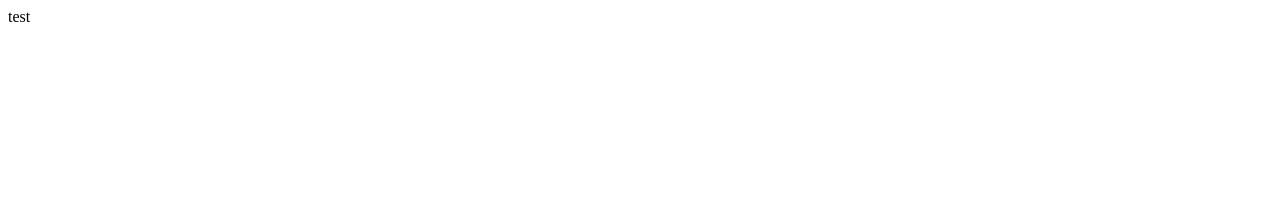
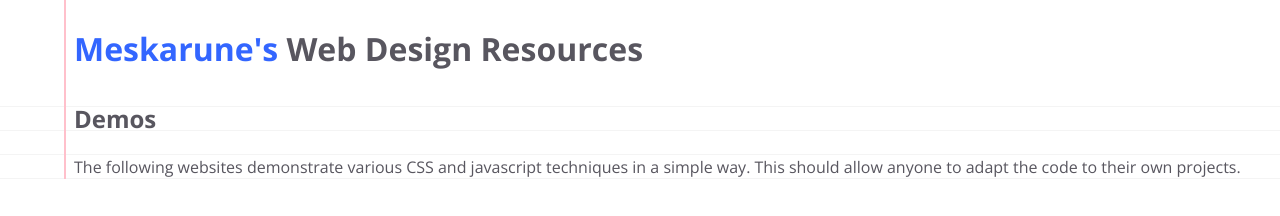
Before and after one commit to meskarune/meskarune.github.io, a plain HTML site: page index.html in a window 1280 px wide. Drawn offline with nearby package versions, Linux system fonts and the light colour scheme.

Commit message:
added css and images

```diff
--- a/index.html
+++ b/index.html
@@ -1,10 +1,53 @@
 <!DOCTYPE html>
 <html lang="en">
   <head>
-    <meta char="utf-8">
-    <title>Meskarune's Sample Web Code</title>
+    <meta charset="utf-8">
+    <title>Meskarune's Web Design Resources</title>
+    <meta name="description" content="Useful resources for web design">
+    <meta name="author" content="Dolores Portalatin">
+    <meta name="viewport" content="width=device-width,initial-scale=1">
+    <link rel="stylesheet" type="text/css" href="https://cdnjs.cloudflare.com/ajax/libs/normalize/3.0.3/normalize.css">
+    <link href='http://fonts.googleapis.com/css?family=Open+Sans:400italic,700italic,400,700' rel='stylesheet' type='text/css'>
+    <style>
+      body {
+        color:#58565F;
+        background:white;
+        font-family: 'Open Sans', verdana, sans-serif;
+        line-height:1.5em;
+        font-size: 16px;
+        margin:0;
+      }
+      header {display: inline-block;}
+      #content{background-image:url("assets/img/baseline.png");}
+      header, article, footer {
+        margin-left:4em;
+        border-left:solid 2px pink;
+        padding-left:.5em;
+        padding-right:.5em;
+      }
+      h1{padding-top:.5em;}
+      h2{margin:0;padding-top:1em;}
+      ul, p {margin:0;padding-top:1.5em;}
+      ul ul {padding-top:0em;}
+      a {text-decoration: none;}
+      a:link {color:#3366FF;}
+      a:visited {color:skyblue;}
+      a:hover, a:active {color:#FF33CC;}
+      img {max-height:5em;padding:1em;}
+      code{background: #FFFDCC;line-height:1.5em}
+      footer {padding-top:1.5em;}
+    </style>
   </head>
   <body>
-    test
+    <header>
+      <h1><a href="/">Meskarune's</a> Web Design Resources</h1>
+    </header>
+    <div id="content">
+    <article>
+        <h2>Demos</h2>
+        <p>The following websites demonstrate various CSS and javascript
+        techniques in a simple way. This should allow anyone to adapt the code
+        to their own projects.</p>
+    </article>
   </body>
 </html>
```
Also changed, not shown: assets/img/baseline.png (added).
